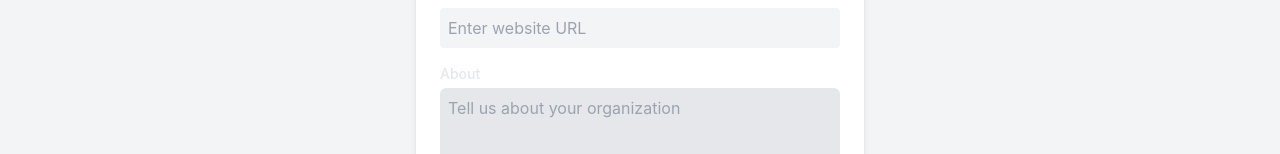
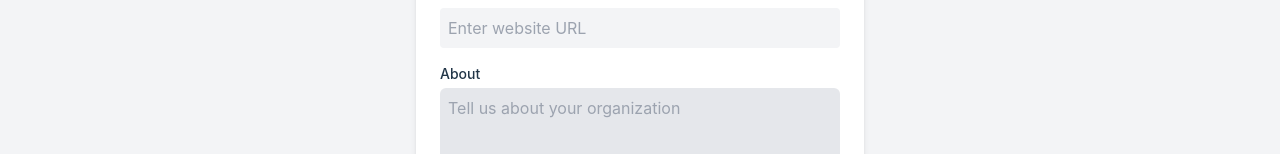
Before and after one commit to iVolunteer-Yonko/client, a React (Vite) app: page /organizer-signup in a window 1280 px wide. Shown: the part 570-724 px from the top of the page. Built offline with nearby package versions, Linux system fonts and the light colour scheme.

Commit message:
nothing, just changed about from gray to black (text color)

```diff
--- a/src/assets/pages/OrgSignup.jsx
+++ b/src/assets/pages/OrgSignup.jsx
@@ -112,7 +112,7 @@ const OrgSignup = () => {
           <div className="mb-4">
             <label
               htmlFor="about"
-              className="block mb-1 text-sm font-medium text-gray-200"
+              className="block mb-1 text-sm font-medium text-black-200"
             >
               About
             </label>
```
